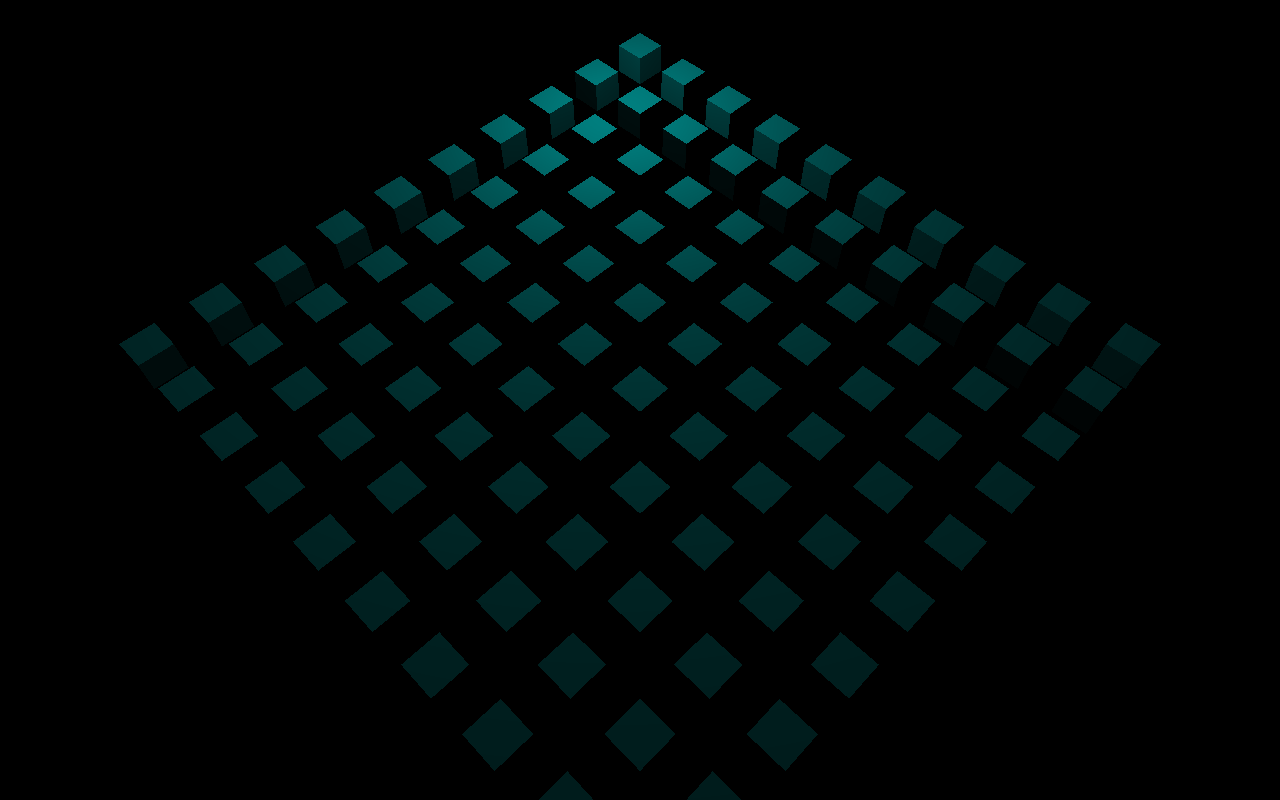
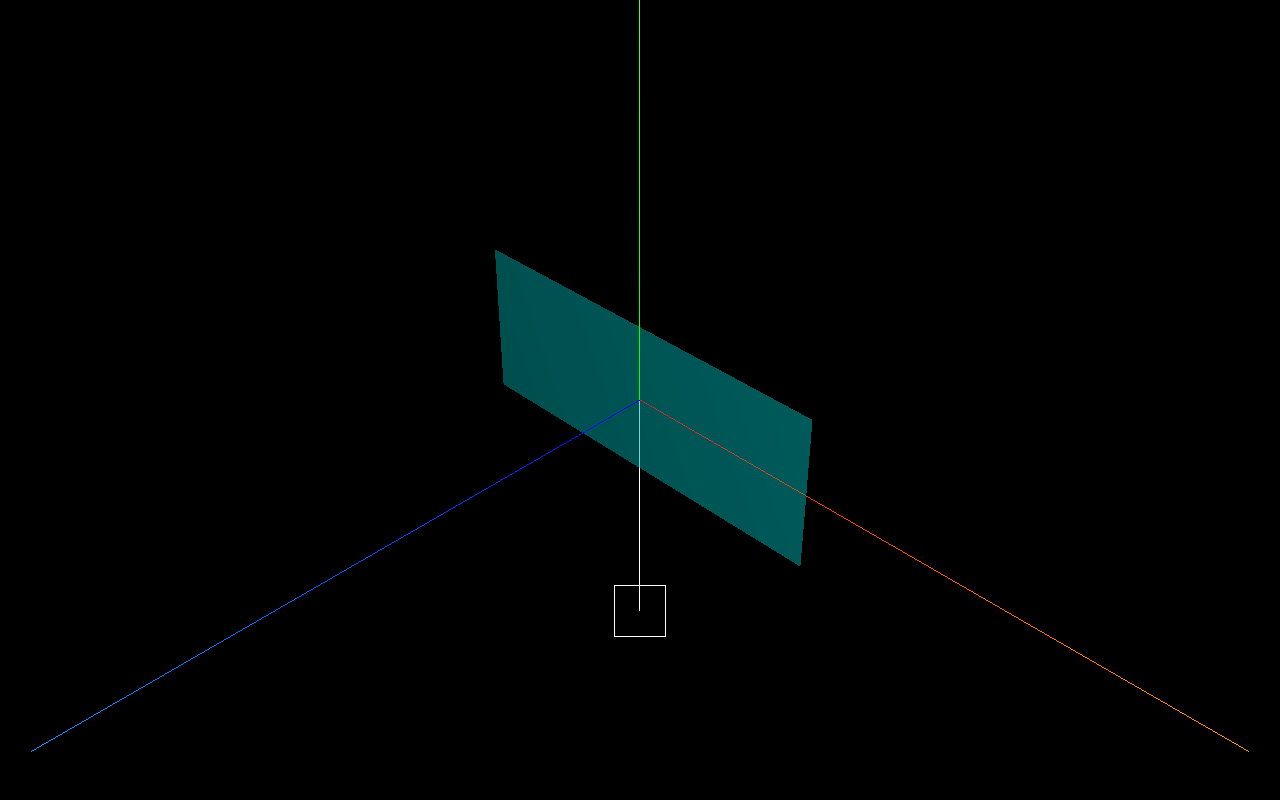
Before and after one commit to dengwenj/pumu-threejs, a plain HTML site: page learn01/index.html in a window 1280 px wide. Drawn offline with nearby package versions, Linux system fonts and the light colour scheme.

Commit message:
几何体

```diff
--- /dev/null
+++ b/learn01/10_几何体.js
@@ -0,0 +1,66 @@
+import * as THREE from 'three'
+import { OrbitControls } from 'three/addons/controls/OrbitControls.js'
+
+const scene = new THREE.Scene()
+
+// 长方体
+// const box = new THREE.BoxGeometry(100, 100, 100)
+// 球体
+// const box = new THREE.SphereGeometry(50)
+// 圆柱
+// const box = new THREE.CylinderGeometry(20, 50, 100)
+// 矩形平面
+const box = new THREE.PlaneGeometry(100, 40)
+// 球形平面
+// const box = new THREE.CircleGeometry(50)
+
+const m = new THREE.MeshLambertMaterial({
+  color: 0x00ffff,
+  transparent: true,
+  opacity: 0.5,
+  side: THREE.DoubleSide
+})
+
+const mesh = new THREE.Mesh(box, m)
+scene.add(mesh)
+
+const pointLight = new THREE.PointLight(0xffffff, 1)
+pointLight.position.set(400, 200, 300)
+scene.add(pointLight)
+
+// 环境光
+const ambientLight = new THREE.AmbientLight(0xffffff, 0.1)
+scene.add(ambientLight)
+
+// 平行光
+const directionalLight = new THREE.DirectionalLight(0xffffff, 1)
+directionalLight.position.set(-100, -200, -100)
+scene.add(directionalLight)
+// 平行光辅助观察
+const directionalLightHelper = new THREE.DirectionalLightHelper(directionalLight, 10)
+scene.add(directionalLightHelper)
+
+// 辅助线
+const axesHelper = new THREE.AxesHelper(150)
+scene.add(axesHelper)
+
+const width = innerWidth
+const height = innerHeight
+
+// 创建相机
+const camera = new THREE.PerspectiveCamera(30, width / height, 1, 3000)
+camera.position.set(200, 200, 200)
+camera.lookAt(0, 0, 0)
+
+// 创建渲染器
+const renderer = new THREE.WebGLRenderer()
+renderer.setSize(width, height)
+renderer.render(scene, camera)
+
+document.body.appendChild(renderer.domElement)
+
+const orbitControls = new OrbitControls(camera, renderer.domElement)
+
+orbitControls.addEventListener('change', () => {
+  renderer.render(scene, camera)
+})
--- a/learn01/index.html
+++ b/learn01/index.html
@@ -30,7 +30,8 @@
   <!-- <script type="module" src="./06_动画渲染循环.js"></script> -->
   <!-- <script type="module" src="./07_全屏.js"></script> -->
   <!-- <script type="module" src="./08_stats性能监控器.js"></script> -->
-  <script type="module" src="./09_阵列立方体和相机适配.js"></script>
+  <!-- <script type="module" src="./09_阵列立方体和相机适配.js"></script> -->
+  <script type="module" src="./10_几何体.js"></script>
 </body>
 
 </html>
```
